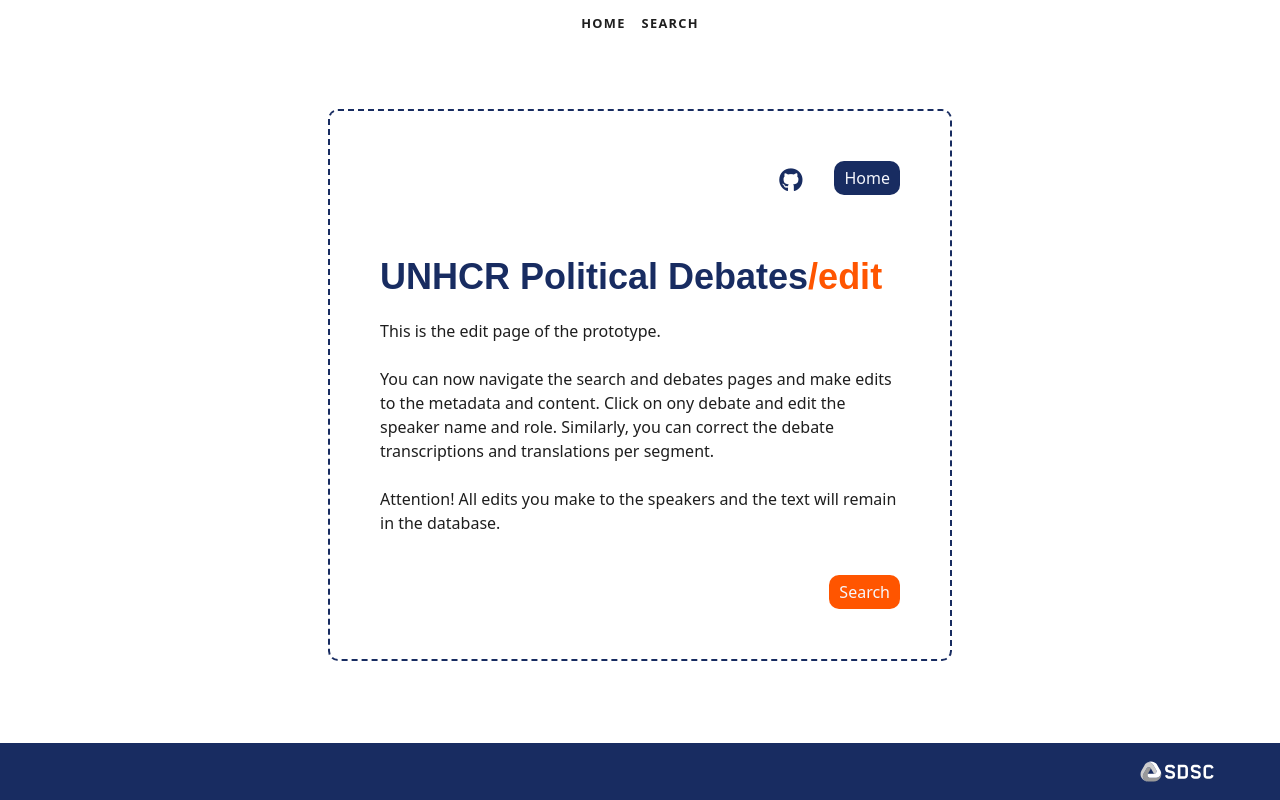
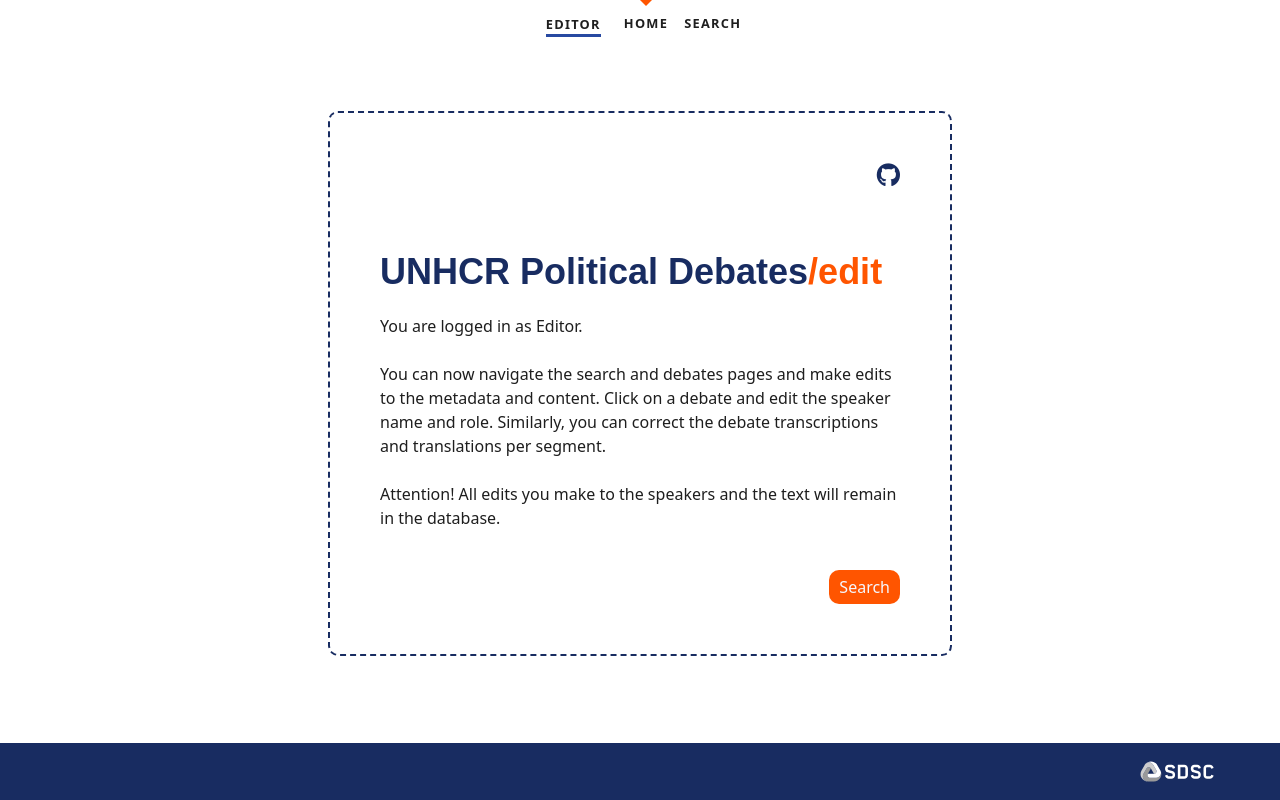
Before and after one commit to sdsc-ordes/debates-ui, a SvelteKit app: page /edit in a window 1280 px wide. Built offline with nearby package versions, Linux system fonts and the light colour scheme.

Commit message:
refactor: provide different homepage for editor and reader

```diff
--- a/src/routes/Header.svelte
+++ b/src/routes/Header.svelte
@@ -1,13 +1,26 @@
-<script>
+<script lang="ts">
 	import { page } from '$app/stores';
+	import { canEdit } from "$lib/stores/auth";
+	let homePath = '/';
+	$: if ($canEdit) {
+        console.log("User can edit!");
+		homePath = '/edit';
+    }
 </script>
 
 <header>
 	<div class="corner">
 		<nav>
+			<label>
+			{#if !$canEdit}
+			    Reader
+			{:else}
+			    Editor
+			{/if}
+			</label>
 			<ul>
-				<li aria-current={$page.url.pathname === '/' ? 'page' : undefined}>
-					<a href="/">Home</a>
+				<li aria-current={$page.url.pathname === homePath ? 'page' : undefined}>
+					<a href="{homePath}">Home</a>
 				</li>
 				<li aria-current={$page.url.pathname === '/search' ? 'page' : undefined}>
 					<a href="/search">Search</a>
@@ -90,6 +103,24 @@
 		transition: color 0.2s linear;
 	}
 
+	nav label {
+		position: relative;
+		height: 100%;
+		display: flex;
+		height: 100%;
+		align-items: center;
+		margin: 15px;
+		padding: 20 0.5rem;
+		color: var(--text-color);
+		font-weight: 700;
+		font-size: 0.8rem;
+		text-transform: uppercase;
+		letter-spacing: 0.1em;
+		text-decoration: none;
+		border-bottom: 3px solid var(--primary-color);
+		transition: color 0.2s linear;
+	}
+
 	a:hover {
 		color: var(--secondary-color);
 	}
--- a/src/routes/edit/+page.svelte
+++ b/src/routes/edit/+page.svelte
@@ -27,12 +27,6 @@
 			<a href="https://github.com/sdsc-ordes/political-debates-ui">
 				<i class="fab fa-github"></i>
 			</a>
-			<a
-				href="/"
-				class="button-primary-dark"
-				style="color: var(--on-primary); text-decoration: none;"
-				>Home</a
-			>
 		</div>
 		<div style="display: flex; align-items: center; gap: 0rem;">
 			<h1>UNHCR Political Debates</h1>
@@ -43,10 +37,10 @@
 			style="display: flex; flex-direction: column; justify-content: start; align-items: start; gap: 2rem; width: 100%;"
 		>
 			<div>
-				This is the edit page of the prototype.
+				You are logged in as Editor.
 				<br /><br />
 				You can now navigate the search and debates pages and make edits
-				to the metadata and content. Click on ony debate and edit the speaker name and role.
+				to the metadata and content. Click on a debate and edit the speaker name and role.
 				Similarly, you can correct the debate transcriptions and translations per segment.
 				<br /><br />
 				Attention! All edits you make to the speakers and
```
